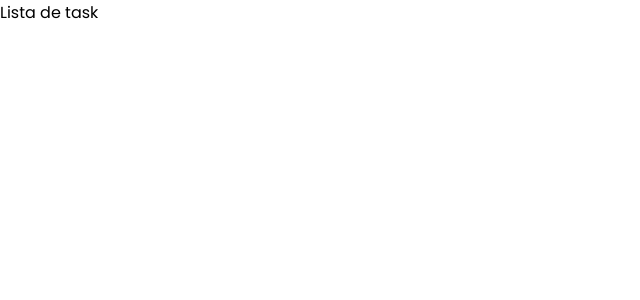
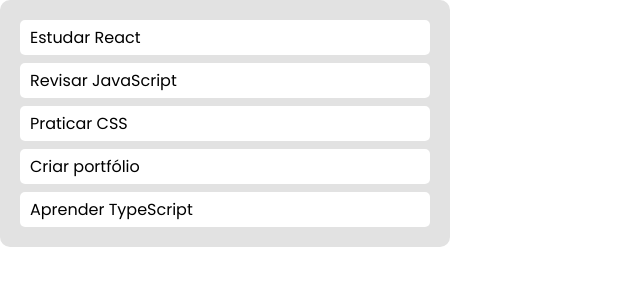
Before and after one commit to Edio-Goncalves/react-ts-next-study, a Next.js app: page /components/Tasks in a window 1280 px wide. Shown: the top 300 px of the page, without its empty margins (0-640 px from the left). Built offline with nearby package versions, Linux system fonts and the light colour scheme.

Commit message:
Add style to Tasks component

```diff
--- a/src/pages/api/list.tsx
+++ b/src/pages/api/list.tsx
@@ -30,3 +30,5 @@ const list = [
     isComplete: false,
   },
 ];
+
+export default list;
--- a/src/pages/components/Tasks.tsx
+++ b/src/pages/components/Tasks.tsx
@@ -1,7 +1,16 @@
+import { useState } from "react";
+import list from "../api/list";
+
 export default function Tasks() {
+  const [tasks, setTasks] = useState(list);
+
   return (
-    <div>
-      <p>Lista de task</p>
+    <div className="task-wrapper">
+      <ul>
+        {tasks.map((task) => (
+          <li key={task.id}> {task.task}</li>
+        ))}
+      </ul>
     </div>
   );
 }
--- /dev/null
+++ b/src/styles/Tasks.module.css
@@ -0,0 +1 @@
+.task-wrapper{width:100%;max-width:450px;padding:20px;border-radius:10px;background-color:#e2e2e2}.task-wrapper ul{display:flex;flex-direction:column;gap:8px}.task-wrapper ul li{cursor:pointer;list-style:none;padding:5px 10px;border-radius:5px;background-color:#fff}
--- a/src/styles/globals.css
+++ b/src/styles/globals.css
@@ -2,6 +2,7 @@
 @import "./Header.module.css";
 @import "./Footer.module.css";
 @import "./Home.module.css";
+@import "./Tasks.module.css";
 
 html,
 body {
--- /dev/null
+++ b/src/styles/scss/Tasks.module.scss
@@ -0,0 +1,20 @@
+.task-wrapper {
+  width: 100%;
+  max-width: 450px;
+  padding: 20px;
+
+  border-radius: 10px;
+  background-color: rgb(226, 226, 226);
+  ul {
+    display: flex;
+    flex-direction: column;
+    gap: 8px;
+    li {
+      cursor: pointer;
+      list-style: none;
+      padding: 5px 10px;
+      border-radius: 5px;
+      background-color: rgb(255, 255, 255);
+    }
+  }
+}
```
